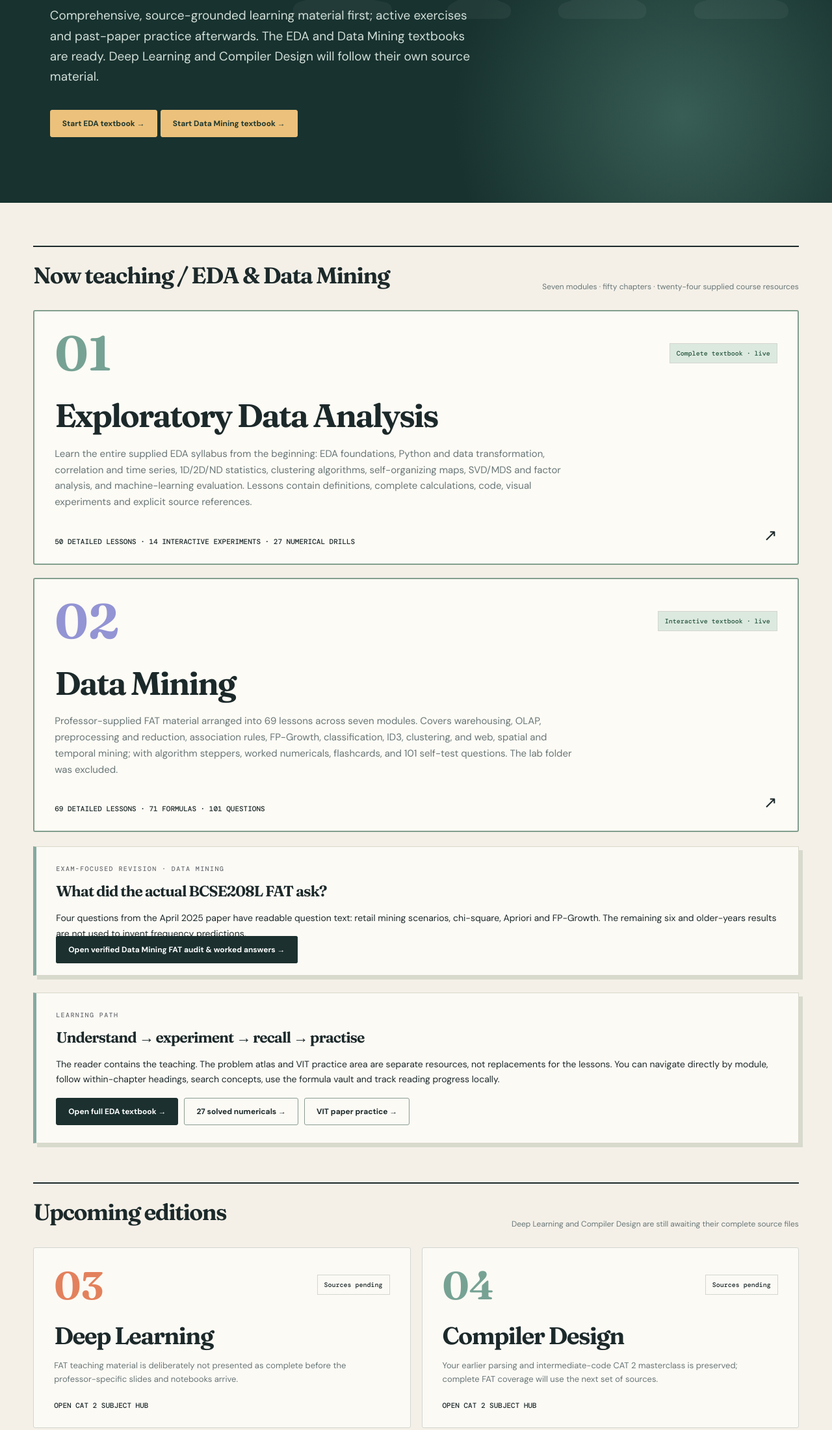
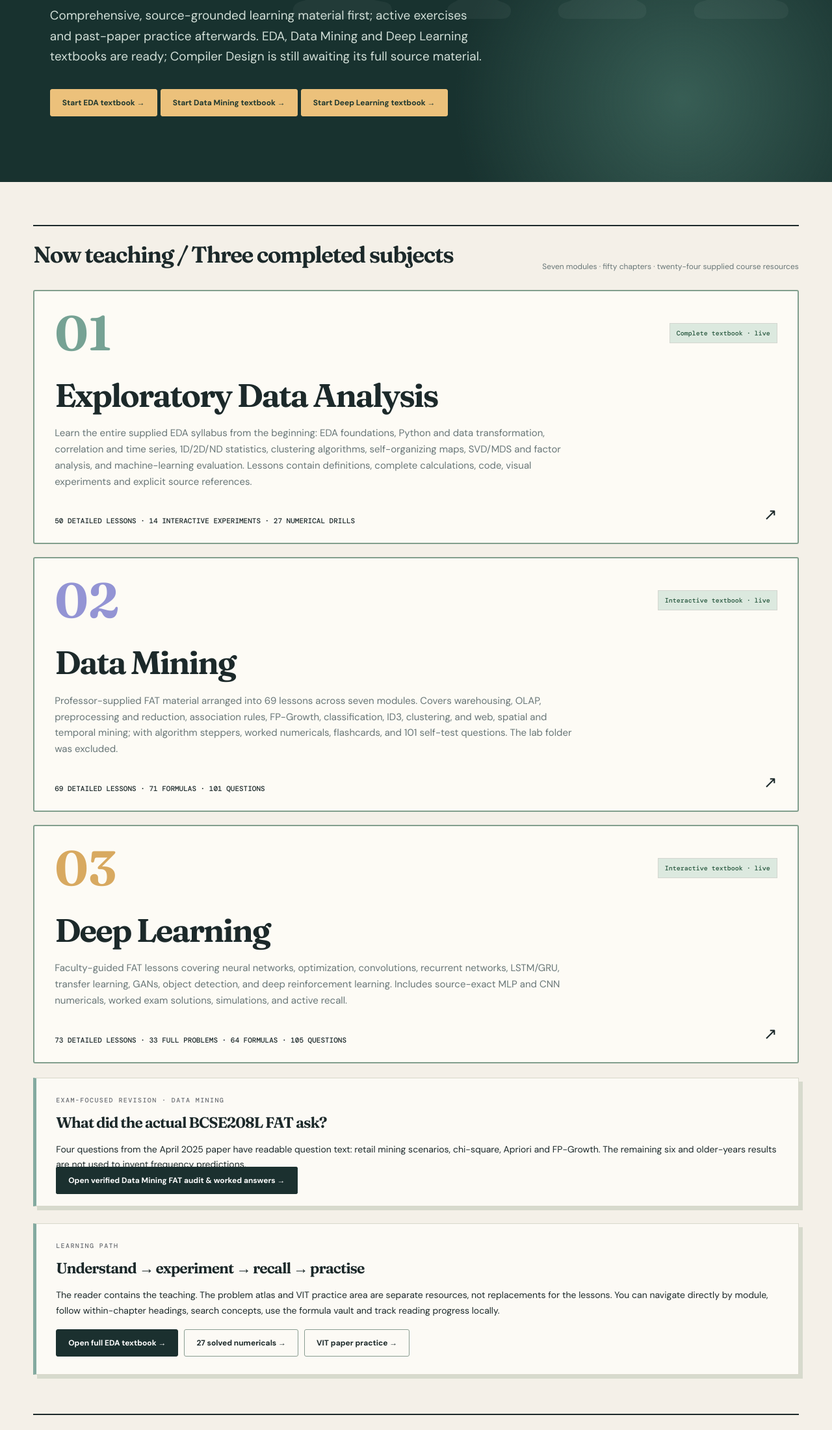
Before and after one commit to Noel-Alex/notes, a plain HTML site: page fat/index.html in a window 1280 px wide. Shown: the part 420-2620 px from the top of the page at 65% size. Drawn offline with nearby package versions, Linux system fonts and the light colour scheme.

Commit message:
Publish Deep Learning alongside EDA and Data Mining in FAT library

```diff
--- a/fat/index.html
+++ b/fat/index.html
@@ -1,12 +1,13 @@
-<!doctype html><html lang="en"><head><meta charset="utf-8"><meta name="viewport" content="width=device-width,initial-scale=1"><meta name="theme-color" content="#18322f"><meta name="description" content="FAT final assessment course library. EDA and Data Mining FAT textbooks are live; the other subjects await their course materials."><title>FAT / The Final Edition · VIT Notes</title><link rel="stylesheet" href="theme.css"></head><body>
+<!doctype html><html lang="en"><head><meta charset="utf-8"><meta name="viewport" content="width=device-width,initial-scale=1"><meta name="theme-color" content="#18322f"><meta name="description" content="FAT final assessment course library. EDA, Data Mining and Deep Learning FAT textbooks are live; Compiler Design awaits its full course material."><title>FAT / The Final Edition · VIT Notes</title><link rel="stylesheet" href="theme.css"></head><body>
 <header class="top"><a class="top-brand" href="../"><span class="brand-square"></span>NOTES / FAT</a><nav class="top-links"><a href="../">Main library</a><a href="#courses">Course list</a><a href="https://github.com/Noel-Alex/notes">Repository</a></nav></header>
-<section class="landing-hero"><div class="eyebrow">Final assessment / VIT Vellore / 2026 edition</div><h1>A complete course.<br><em>Not a stack of questions.</em></h1><p>Comprehensive, source-grounded learning material first; active exercises and past-paper practice afterwards. The EDA and Data Mining textbooks are ready. Deep Learning and Compiler Design will follow their own source material.</p><p><a href="../subjects/eda/fat/" class="btn primary" style="display:inline-block;background:#ecc17b;color:#20382f;border-color:#ecc17b;margin-top:16px">Start EDA textbook →</a> <a href="../subjects/data-mining/fat/" class="btn primary" style="display:inline-block;background:#ecc17b;color:#20382f;border-color:#ecc17b;margin-top:16px">Start Data Mining textbook →</a></p></section>
+<section class="landing-hero"><div class="eyebrow">Final assessment / VIT Vellore / 2026 edition</div><h1>A complete course.<br><em>Not a stack of questions.</em></h1><p>Comprehensive, source-grounded learning material first; active exercises and past-paper practice afterwards. EDA, Data Mining and Deep Learning textbooks are ready; Compiler Design is still awaiting its full source material.</p><p><a href="../subjects/eda/fat/" class="btn primary" style="display:inline-block;background:#ecc17b;color:#20382f;border-color:#ecc17b;margin-top:16px">Start EDA textbook →</a> <a href="../subjects/data-mining/fat/" class="btn primary" style="display:inline-block;background:#ecc17b;color:#20382f;border-color:#ecc17b;margin-top:16px">Start Data Mining textbook →</a> <a href="../subjects/deep-learning/fat/" class="btn primary" style="display:inline-block;background:#ecc17b;color:#20382f;border-color:#ecc17b;margin-top:16px">Start Deep Learning textbook →</a></p></section>
 <main class="content-band" id="courses">
-<div class="line-heading"><h2>Now teaching / EDA & Data Mining</h2><span>Seven modules · fifty chapters · twenty-four supplied course resources</span></div>
+<div class="line-heading"><h2>Now teaching / Three completed subjects</h2><span>Seven modules · fifty chapters · twenty-four supplied course resources</span></div>
 <a class="subject-tile" href="../subjects/eda/fat/" style="min-height:335px;border:2px solid #829f8d;background:#fdfbf5"><div><div class="tile-top"><div class="tile-number" style="font-size:75px">01</div><div class="tile-status" style="background:#dce9df;color:#28583f">Complete textbook · live</div></div><h3 style="font-size:clamp(30px,4vw,50px)">Exploratory Data Analysis</h3><p style="max-width:800px;font-size:15px">Learn the entire supplied EDA syllabus from the beginning: EDA foundations, Python and data transformation, correlation and time series, 1D/2D/ND statistics, clustering algorithms, self-organizing maps, SVD/MDS and factor analysis, and machine-learning evaluation. Lessons contain definitions, complete calculations, code, visual experiments and explicit source references.</p></div><div class="tile-bottom"><span>50 detailed lessons · 14 interactive experiments · 27 numerical drills</span><span class="tile-arrow">↗</span></div></a>
 <a class="subject-tile" href="../subjects/data-mining/fat/" style="min-height:295px;border:2px solid #829f8d;background:#fdfbf5;margin-top:20px"><div><div class="tile-top"><div class="tile-number" style="font-size:75px">02</div><div class="tile-status" style="background:#dce9df;color:#28583f">Interactive textbook · live</div></div><h3 style="font-size:clamp(30px,4vw,50px)">Data Mining</h3><p style="max-width:800px;font-size:15px">Professor-supplied FAT material arranged into 69 lessons across seven modules. Covers warehousing, OLAP, preprocessing and reduction, association rules, FP-Growth, classification, ID3, clustering, and web, spatial and temporal mining; with algorithm steppers, worked numericals, flashcards, and 101 self-test questions. The lab folder was excluded.</p></div><div class="tile-bottom"><span>69 detailed lessons · 71 formulas · 101 questions</span><span class="tile-arrow">↗</span></div></a>
+<a class="subject-tile" href="../subjects/deep-learning/fat/" style="min-height:295px;border:2px solid #829f8d;background:#fdfbf5;margin-top:20px"><div><div class="tile-top"><div class="tile-number" style="font-size:75px">03</div><div class="tile-status" style="background:#dce9df;color:#28583f">Interactive textbook · live</div></div><h3 style="font-size:clamp(30px,4vw,50px)">Deep Learning</h3><p style="max-width:800px;font-size:15px">Faculty-guided FAT lessons covering neural networks, optimization, convolutions, recurrent networks, LSTM/GRU, transfer learning, GANs, object detection, and deep reinforcement learning. Includes source-exact MLP and CNN numericals, worked exam solutions, simulations, and active recall.</p></div><div class="tile-bottom"><span>73 detailed lessons · 33 full problems · 64 formulas · 105 questions</span><span class="tile-arrow">↗</span></div></a>
 <div class="paper worked" style="margin:22px 0"><div class="caption">Exam-focused revision · Data Mining</div><h3>What did the actual BCSE208L FAT ask?</h3><p>Four questions from the April 2025 paper have readable question text: retail mining scenarios, chi-square, Apriori and FP-Growth. The remaining six and older-years results are not used to invent frequency predictions.</p><p><a class="btn primary" href="../subjects/data-mining/fat/exam-audit/">Open verified Data Mining FAT audit & worked answers →</a></p></div><div class="paper worked" style="margin:26px 0"><div class="caption">Learning path</div><h3>Understand → experiment → recall → practise</h3><p>The reader contains the teaching. The problem atlas and VIT practice area are separate resources, not replacements for the lessons. You can navigate directly by module, follow within-chapter headings, search concepts, use the formula vault and track reading progress locally.</p><p style="display:flex;flex-wrap:wrap;gap:9px;margin-top:16px"><a class="btn primary" href="../subjects/eda/fat/">Open full EDA textbook →</a><a class="btn" href="../subjects/eda/fat/workbook/">27 solved numericals →</a><a class="btn" href="past-papers/">VIT paper practice →</a></p></div>
-<div class="line-heading" style="margin-top:60px"><h2>Upcoming editions</h2><span>Deep Learning and Compiler Design are still awaiting their complete source files</span></div>
-<div class="subjects-grid"><div class="subject-tile" style="min-height:225px"><div><div class="tile-top"><span class="tile-number">03</span><span class="tile-status">Sources pending</span></div><h3>Deep Learning</h3><p>FAT teaching material is deliberately not presented as complete before the professor-specific slides and notebooks arrive.</p></div><div class="tile-bottom"><a href="../subjects/deep-learning/">Open CAT 2 subject hub</a></div></div><div class="subject-tile" style="min-height:225px"><div><div class="tile-top"><span class="tile-number">04</span><span class="tile-status">Sources pending</span></div><h3>Compiler Design</h3><p>Your earlier parsing and intermediate-code CAT 2 masterclass is preserved; complete FAT coverage will use the next set of sources.</p></div><div class="tile-bottom"><a href="../subjects/compiler-design/">Open CAT 2 subject hub</a></div></div></div>
+<div class="line-heading" style="margin-top:60px"><h2>Upcoming editions</h2><span>Compiler Design is still awaiting its complete lecture sources</span></div>
+<div class="subjects-grid"><div class="subject-tile" style="min-height:225px"><div><div class="tile-top"><span class="tile-number">04</span><span class="tile-status">Sources pending</span></div><h3>Compiler Design</h3><p>Your earlier parsing and intermediate-code CAT 2 masterclass is preserved; complete FAT coverage will use the next set of sources.</p></div><div class="tile-bottom"><a href="../subjects/compiler-design/">Open CAT 2 subject hub</a></div></div></div>
 <div class="editorial-intro"><h2>Made for a real FAT,<br>not a checklist.</h2><div><p>The EDA lessons follow the original Module 1–7 material. Every conceptual chapter includes explanations, assumptions, examples and source pointers, while 14 interactive experiments and the numerical atlas support understanding.</p><p>One known source gap is identified openly: the SVD/MDS slide deck references an additional Moodle MDS.pdf, which is not present among the supplied files. The site teaches standard MDS mathematics as supplementary context without pretending to reproduce that missing lecture.</p><div class="tiny-caption">A live course book · progress is stored in your browser · no login required</div></div></div>
 </main><footer class="foot">NOTES / FAT · <a href="../">Return to main library</a></footer></body></html>
```
